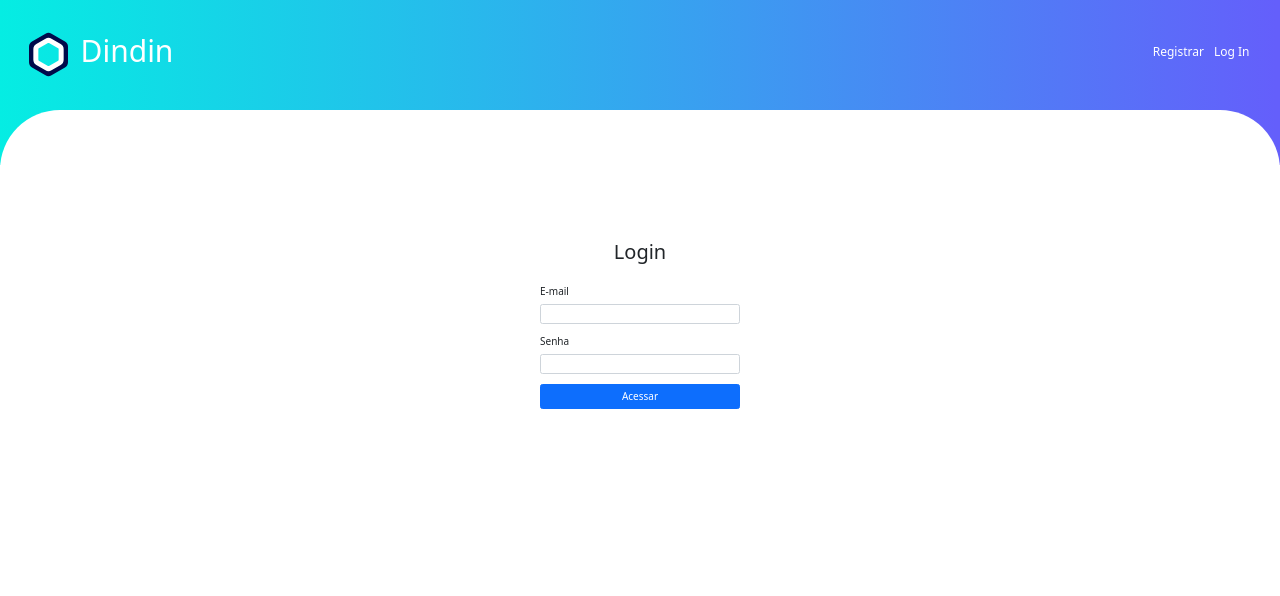
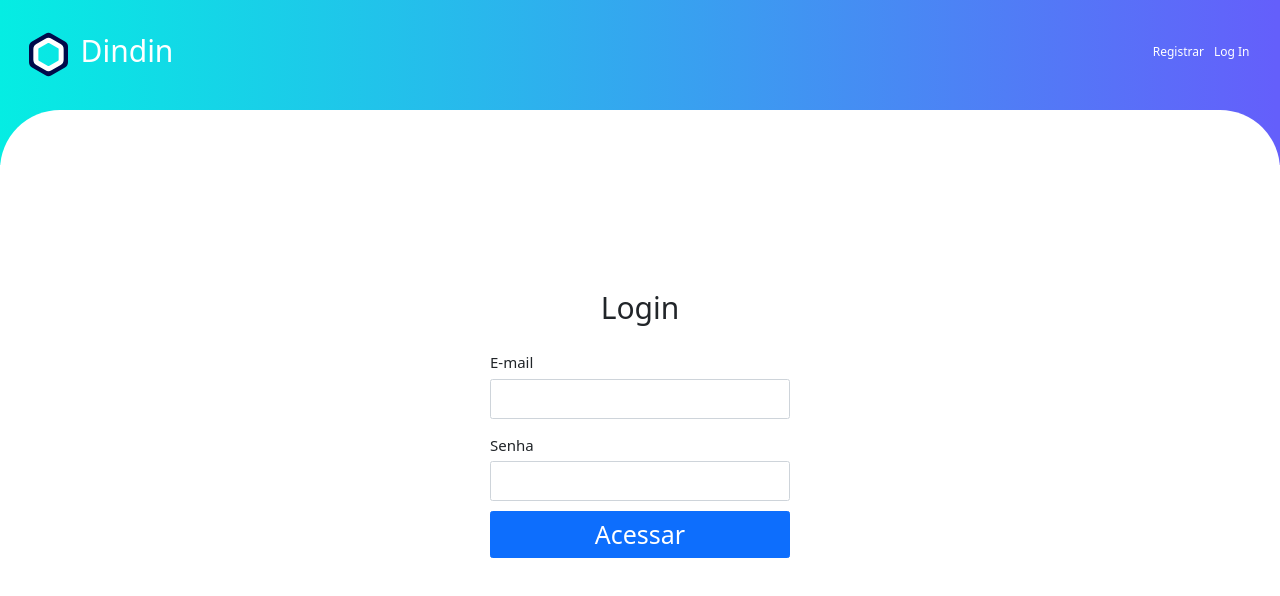
Before and after one commit to fiusks/dindinV2, a React (Create React App) app in the folder frontend/: page /signIn in a window 1280 px wide. Shown: the top 596 px of the page. Built offline with nearby package versions, Linux system fonts and the light colour scheme.

Commit message:
improve layout for bigger screens

```diff
--- a/frontend/src/features/Transactions/ResumeTransactions/styles.scss
+++ b/frontend/src/features/Transactions/ResumeTransactions/styles.scss
@@ -81,7 +81,7 @@
     text-align: center;
     color: #FFFFFF;
   }
-  @include media-breakpoint-up(sm){
+  @include media-breakpoint-down(lg){
     .resume-container{
       padding: 2.5rem 5rem 1.5rem 5rem;
       h3{
--- a/frontend/src/features/User/styles.scss
+++ b/frontend/src/features/User/styles.scss
@@ -1,4 +1,7 @@
+@import "~bootstrap/scss/bootstrap";
+
 .user-form-container{
+  height:100%;
   display: flex;
   flex-direction: column;
   align-items: center;
@@ -10,13 +13,40 @@
     margin-top: 5rem;
   }
   h2{
+    font-size: 3rem;
     margin-bottom: 2rem;
   }
+  label{
+    font-size: 1.5rem;
+  }
   input {
-    height: 2rem;
+    height: 2.5rem;
     min-width: 20rem;
+  &[type='text']{
+    font-size: 1.5rem;
+  }
   }
   button{
     width: 100%;
   }
 }
+@include media-breakpoint-up(sm){
+  .user-form-container{
+    &.signup{
+      margin-top: 10rem;
+    }
+    &.signin{
+      margin-top: 13rem;
+    }
+    font-size: 200%;
+    input {
+      height: 4rem;
+      min-width: 30rem;
+    }
+    button{
+      font-size: 2.5rem;
+    }
+
+  }
+
+}
```
